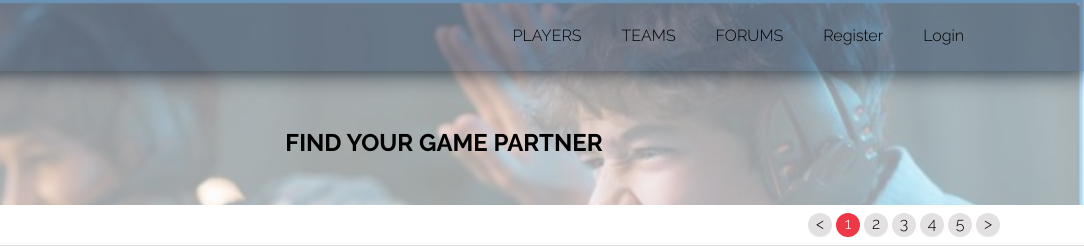
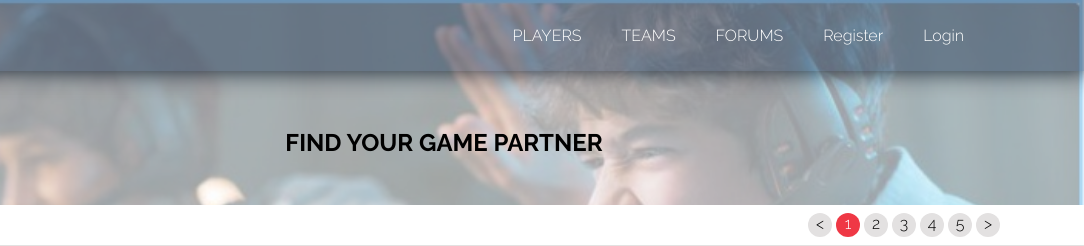
Before and after one commit to craig-tanaka/TeamUp, a plain HTML site: page public/players.html in a window 1280 px wide. Shown: the top 246 px of the page, 196-1280 px from the left. Drawn offline with Linux system fonts and the light colour scheme; some packages are replaced by stand-ins of ours.

Commit message:
improved nav list items visibility

```diff
--- a/public/style.css
+++ b/public/style.css
@@ -144,6 +144,9 @@ footer{
 
 
 /* _____________ Pllayers n Team Page Styling*/
+.players-page nav{
+    color: white;
+}
 .page-header{
     margin-top: 0;
     margin-bottom: .5rem;
```
